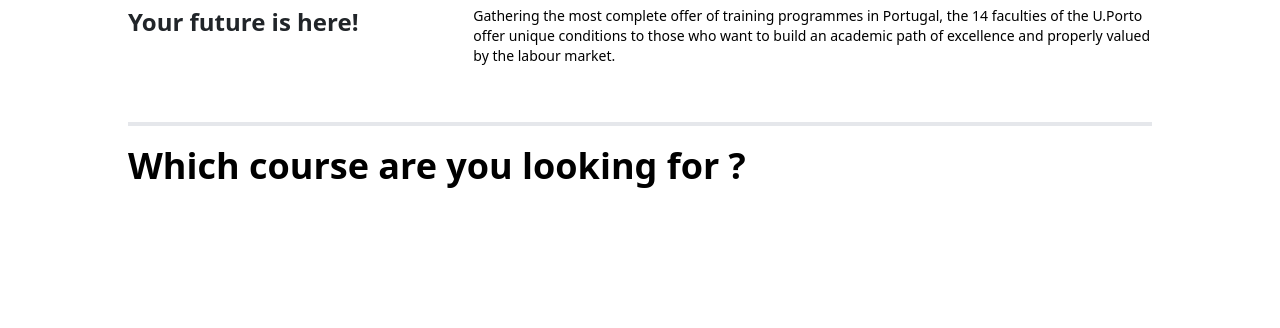
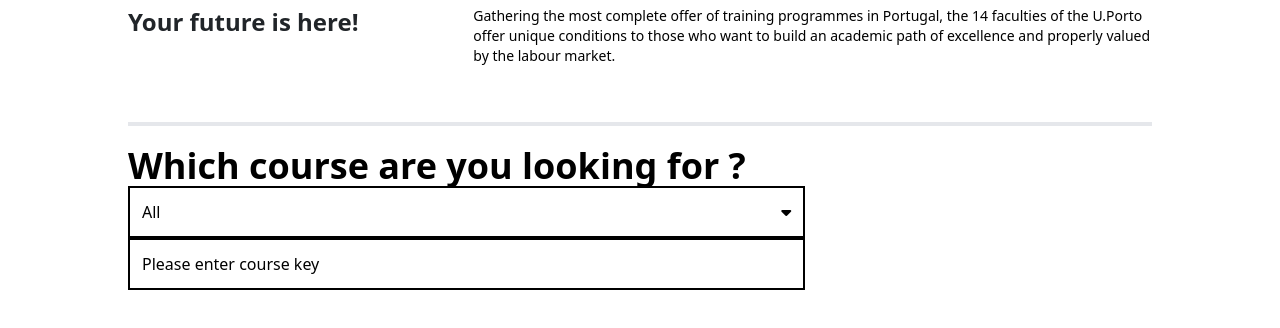
Before and after one commit to DevRamona/cloninggate, a website: page index.html in a window 1280 px wide. Shown: the part 594-922 px from the top of the page. Before the commit the page ends 800 px from the top, so only its background shows below. Drawn offline with Linux system fonts and the light colour scheme.

Commit message:
still working on the third section

```diff
--- a/index.html
+++ b/index.html
@@ -5,6 +5,7 @@
     <meta name="viewport" content="width=device-width, initial-scale=1.0">
     <title>Document</title>
     <link rel="stylesheet" href="./src/output.css">
+    <link rel="stylesheet" href="https://site-assets.fontawesome.com/releases/v6.3.0/css/all.css">
 </head>
 <body>
    <section class="font-body">
@@ -42,7 +43,20 @@
         <h1 class="text-4xl font-bold">Which course are you looking for ?</h1>
 
     </div>
-    <div class="grid grid-cols-3">
+    <div class="grid grid-cols-3 grid-rows-3  gap-4 w-full mb-20">
+        <div class="col-span-2 mb-9 w-full ">
+            <div class="flex justify-between items-center border-2 border-black  px-3 py-3">
+                <p>All</p>
+                <i class="fa-solid fa-caret-down"></i>
+
+            </div>
+            <div class="col-span-2  ">
+                <div class="border-2 border-black  px-3 py-3">
+                    <p>Please enter course key</p>
+
+
+                </div>
+        </div>
 
     </div>
 </section>
```
Also changed, not shown: src/output.css.
